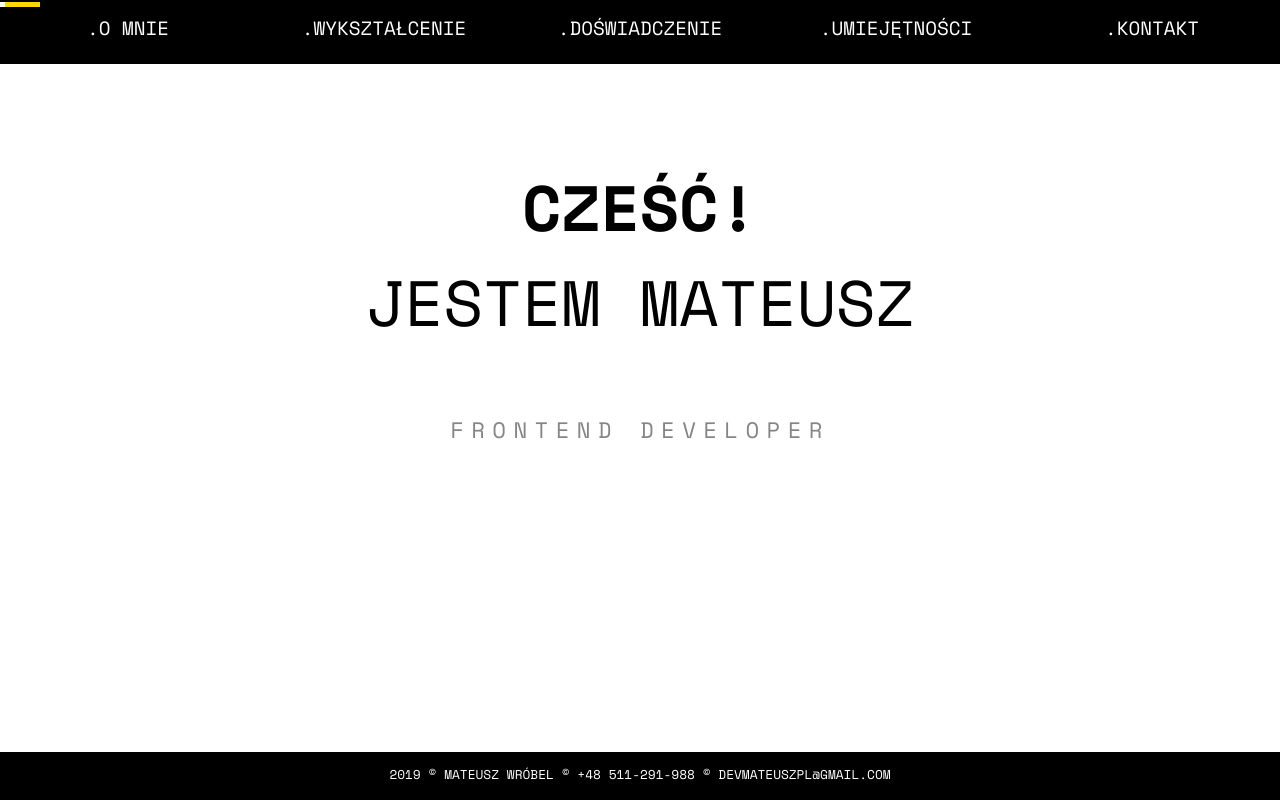
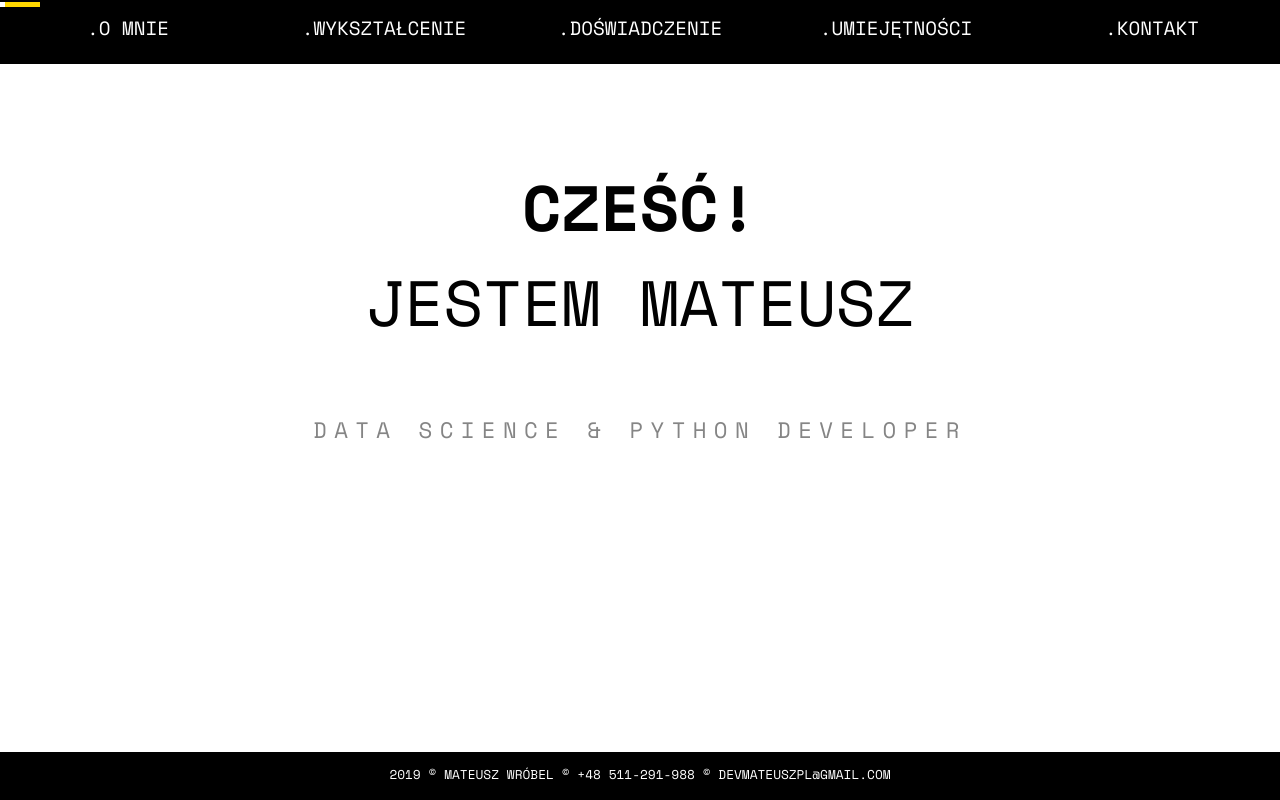
Before and after one commit to th3code/portfolio, a plain HTML site: page index.html in a window 1280 px wide. Drawn offline with nearby package versions, Linux system fonts and the light colour scheme.

Commit message:
Add files via upload

```diff
--- a/index.html
+++ b/index.html
@@ -32,7 +32,7 @@
 	</div>
 
 	<header>
-	<p> <br /> <strong>CZEŚĆ!</strong><br /> JESTEM MATEUSZ <p id="mmm"> FRONTEND DEVELOPER </p></p>
+		<p> <br /> <strong>CZEŚĆ!</strong><br /> JESTEM MATEUSZ <p id="mmm"> DATA SCIENCE & PYTHON DEVELOPER </p></p>
 	</header>
 
 	<footer>
@@ -40,5 +40,4 @@
 	</footer>
 
 	</body>
-
 </html>
```
Lines whose indentation alone changed are shown as unchanged.
